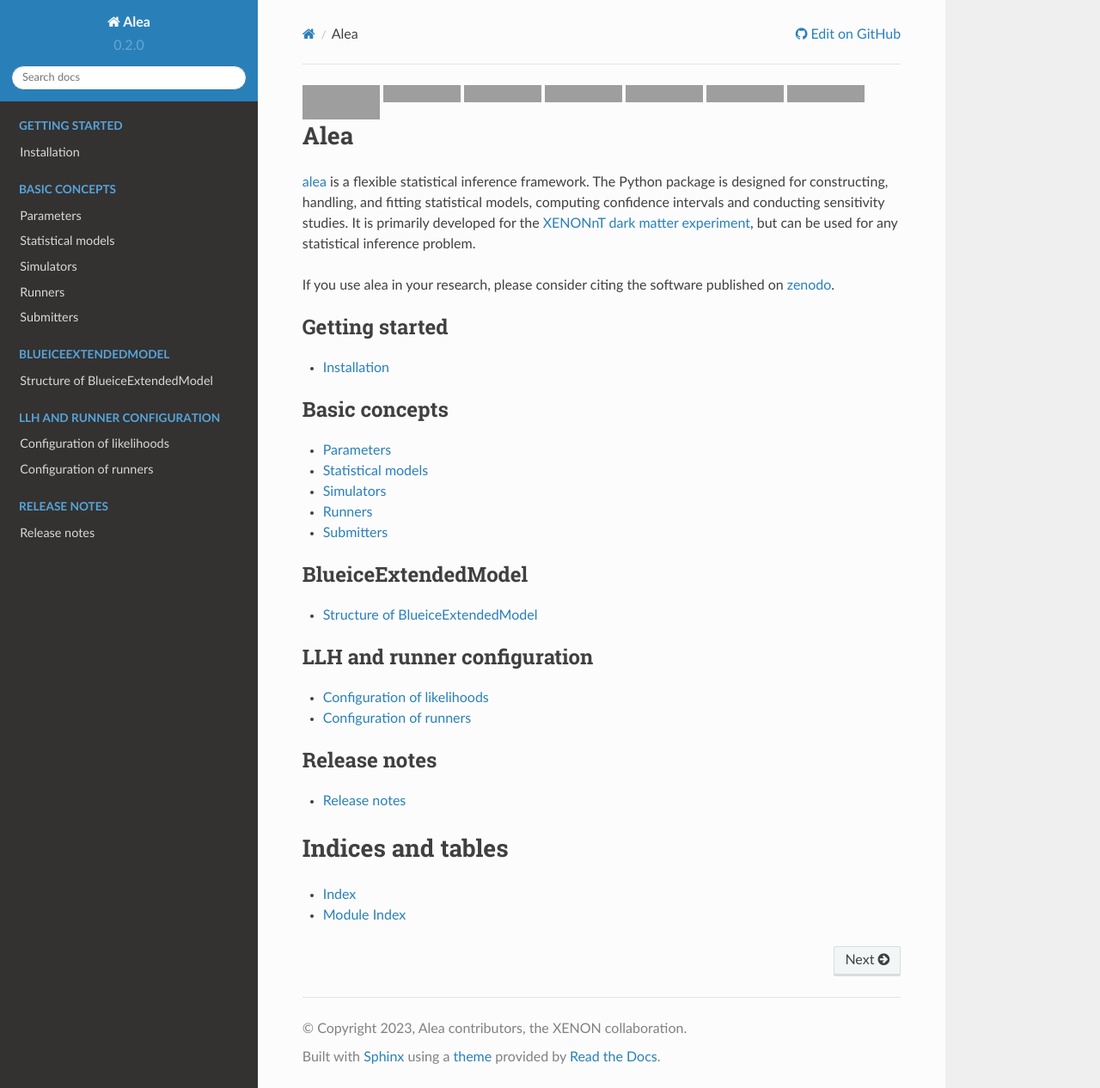
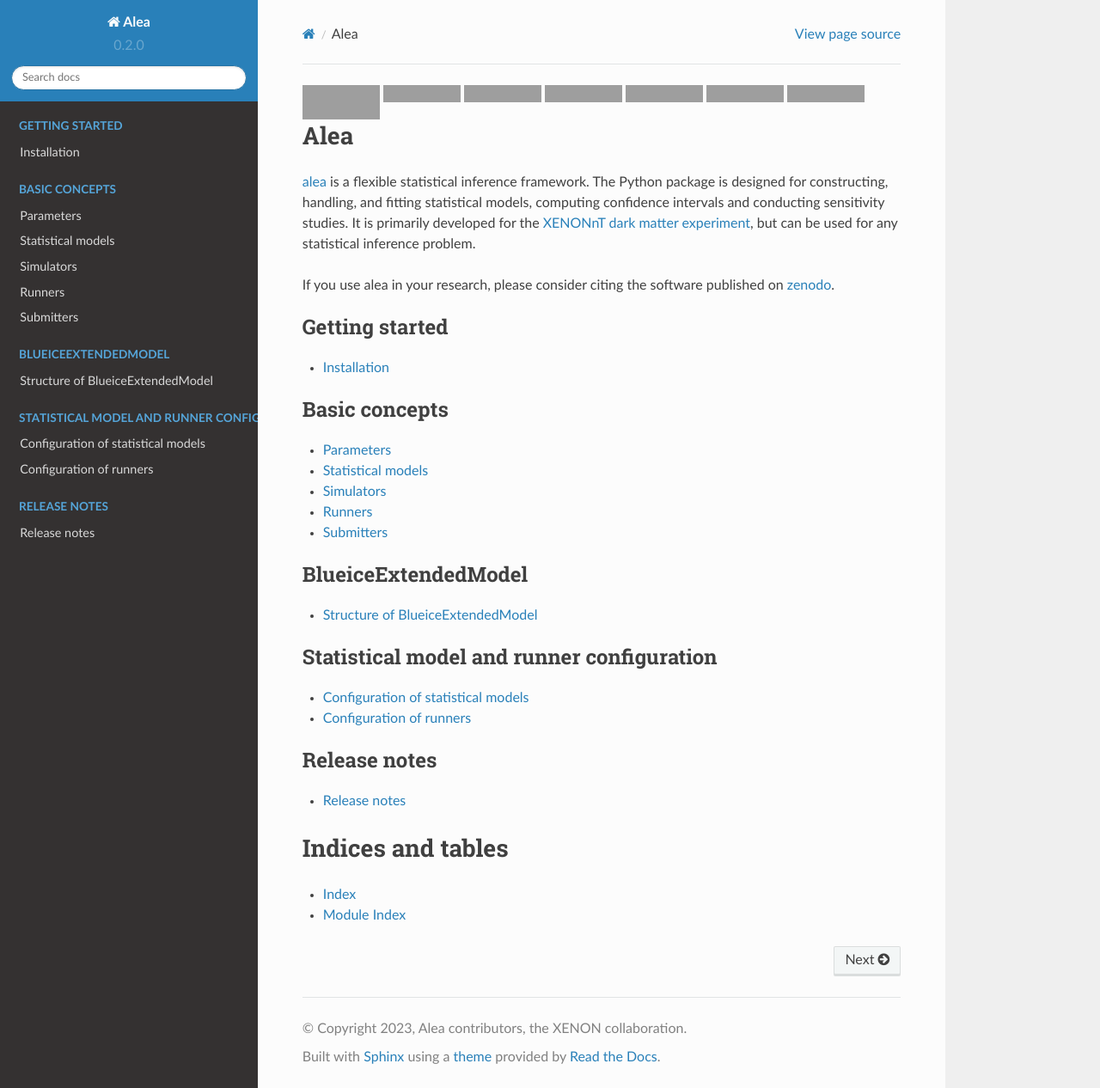
Before and after one commit to XENONnT/alea, a Sphinx documentation site: the page built from docs/source/index.rst, in a window 1280 px wide and 1266 px high, cut to the strip 0-1266 px from the top of the window. Shown: the whole strip at 86% size. Built offline with Sphinx 7.4.7 and the Read the Docs theme 2.0.0, drawn with Linux system fonts in a browser that asks for light colours; pages that are not in the unit, such as notebooks, are missing from menus; grey boxes are pictures that could not be loaded.

Commit message:
link pages correctly

```diff
--- a/docs/source/basics/models.rst
+++ b/docs/source/basics/models.rst
@@ -8,4 +8,4 @@
 
 A very simple statistical model that can be used to understand the concept is the :class:`alea.examples.gaussian_model.GaussianModel`. It has a Gaussian likelihood and Gaussian data generation function. The model parameters are the mean and the standard deviation of the Gaussian distribution.
 
-The more complex :class:`alea.models.blueice_extended_model.BlueiceExtendedModel` model is based on `blueice <https://github.com/JelleAalbers/blueice>`_ and can handle template-based likelihoods. For more details on the `BlueIceExtendedModel`, please refer to the :doc:`blueice_extended_model/structure` page.
+The more complex :class:`alea.models.blueice_extended_model.BlueiceExtendedModel` model is based on `blueice <https://github.com/JelleAalbers/blueice>`_ and can handle template-based likelihoods. For more details on the `BlueIceExtendedModel`, please refer to the :doc:`/blueice_extended_model/structure` page.
--- a/docs/source/blueice_extended_model/structure.rst
+++ b/docs/source/blueice_extended_model/structure.rst
@@ -2,3 +2,7 @@
 
 Structure of BlueiceExtendedModel
 =================================
+
+**UNDER CONSTRUCTION**
+
+The BlueIceExtendedModel can be conveniently configured using a YAML configuration file. To can learn more about the configuration file, please refer to the :doc:`/configuration/model` page.
--- a/docs/source/conf.py
+++ b/docs/source/conf.py
@@ -38,10 +38,6 @@
 # -- Options for HTML output
 
 html_theme = "sphinx_rtd_theme"
-html_context = {
-    "display_github": True,
-    "github_url": "https://github.com/XENONnT/alea",
-               }
 
 # -- Options for EPUB output
 
--- a/docs/source/configuration/likelihood.rst
+++ /dev/null
@@ -1,4 +0,0 @@
-:orphan:
-
-Configuration of likelihoods
-============================
--- /dev/null
+++ b/docs/source/configuration/model.rst
@@ -0,0 +1,6 @@
+:orphan:
+
+Configuration of statistical models
+===================================
+
+**UNDER CONSTRUCTION**
--- a/docs/source/index.rst
+++ b/docs/source/index.rst
@@ -58,9 +58,9 @@
 
 .. toctree::
     :maxdepth: 1
-    :caption: LLH and runner configuration
+    :caption: Statistical model and runner configuration
 
-    configuration/likelihood.rst
+    configuration/model.rst
     configuration/runner.rst
 
 .. toctree::
```
